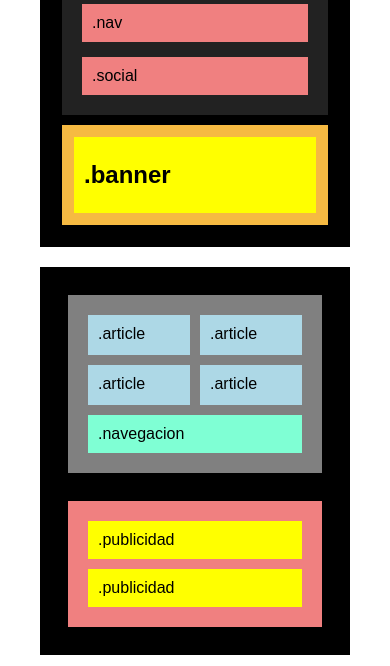
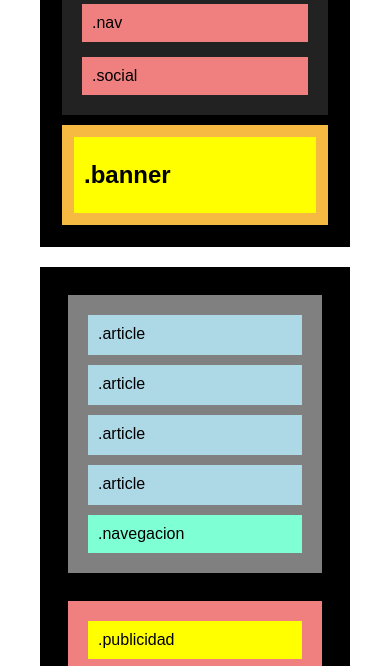
Before and after one commit to martaag18/S1.2.-Bootstrap-SASS, a plain HTML site: page S1.1.HTML_CSS_Flex.html in a window 390 px wide. Shown: the part 131-797 px from the top of the page. Drawn offline with Linux system fonts and the light colour scheme.

Commit message:
Commit Exercici 3, Nivell 1

```diff
--- a/style.css
+++ b/style.css
@@ -138,3 +138,18 @@ body{
     }
 
 }
+
+@media screen and (max-width:600px) {
+
+
+    .articles{
+        display: flex;
+        flex-direction: column;
+    }
+
+    .navegacion {
+        width: 100%;
+    }
+
+
+}
```
